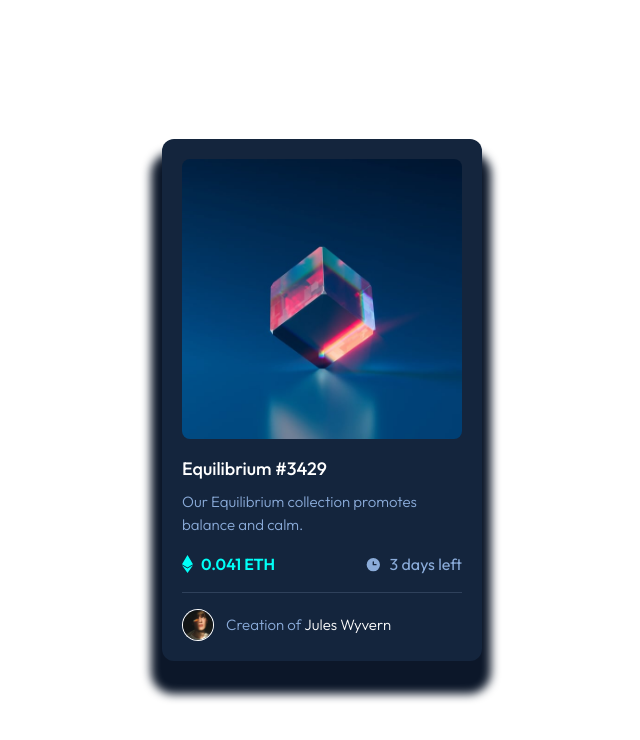
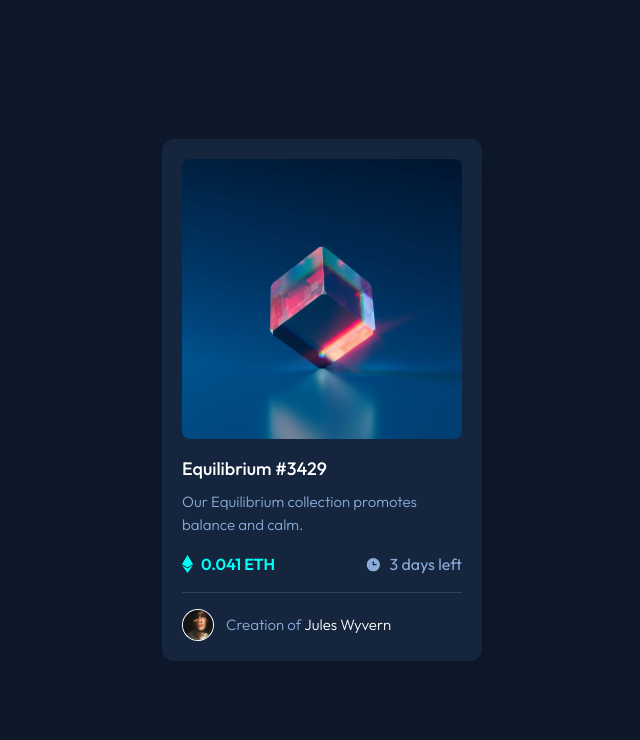
Before and after one commit to HaekalAR/nft-card-component, a React (Vite) app: page / in a window 1280 px wide. Shown: the top 740 px of the page, without its empty margins (318-958 px from the left). Built offline with nearby package versions, Linux system fonts and the light colour scheme.

Commit message:
Adding color to App

```diff
--- a/src/App.jsx
+++ b/src/App.jsx
@@ -2,7 +2,7 @@ import Card from "./Component/Card";
 
 const App = () => {
   return (
-    <div className="md:px-0 px-2 bg-r bg-r-darkerBlueMainAdd">
+    <div className="md:px-0 px-2 bg-r bg-r-darkerBlueMain">
       <Card />
     </div>
   );
```
